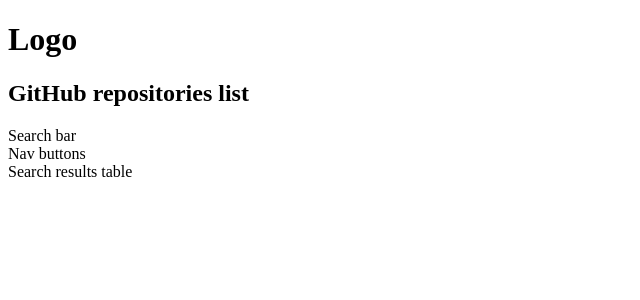
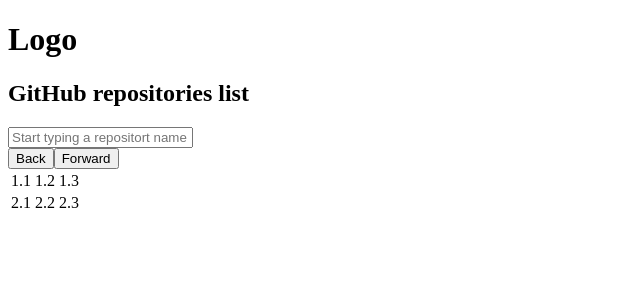
Before and after one commit to anton-107/github-search-webapp, a React app: page / in a window 1280 px wide. Shown: the top 300 px of the page, without its empty margins (0-640 px from the left). Built offline with nearby package versions, Linux system fonts and the light colour scheme; no server answers.

Commit message:
main page components scaffold

```diff
--- a/src/components/main.page.tsx
+++ b/src/components/main.page.tsx
@@ -1,12 +1,15 @@
 import React from "react";
+import { NavigationButtonsComponent } from "./navigation-buttons.components";
+import { SearchBarComponent } from "./search-bar.component";
+import { SearchResultsComponent } from "./search-results.component ";
 
 export class MainPage extends React.Component {
   public render() {
     return (
       <div>
-        <div>Search bar</div>
-        <div>Nav buttons</div>
-        <div>Search results table</div>
+        <div><SearchBarComponent /></div>
+        <div><NavigationButtonsComponent /></div>
+        <div><SearchResultsComponent /></div>
       </div>
     )
   }
--- /dev/null
+++ b/src/components/navigation-buttons.components.tsx
@@ -0,0 +1,12 @@
+import React from "react";
+
+export class NavigationButtonsComponent extends React.Component {
+  public render() {
+    return (
+      <div>
+        <button>Back</button>
+        <button>Forward</button>
+      </div>
+    );
+  }
+}
--- /dev/null
+++ b/src/components/search-bar.component.tsx
@@ -0,0 +1,11 @@
+import React from "react";
+
+export class SearchBarComponent extends React.Component {
+  public render() {
+    return (
+      <div>
+        <input type="text" placeholder="Start typing a repositort name here" />
+      </div>
+    );
+  }
+}
--- /dev/null
+++ b/src/components/search-results.component .tsx
@@ -0,0 +1,24 @@
+import React from "react";
+
+export class SearchResultsComponent extends React.Component {
+  public render() {
+    return (
+      <div>
+        <table>
+          <tbody>
+            <tr>
+              <td>1.1</td>
+              <td>1.2</td>
+              <td>1.3</td>
+            </tr>
+            <tr>
+              <td>2.1</td>
+              <td>2.2</td>
+              <td>2.3</td>
+            </tr>
+          </tbody>
+        </table>
+      </div>
+    );
+  }
+}
```
Also changed, not shown: 1 other file (tests, documents, lock files or other folders).
